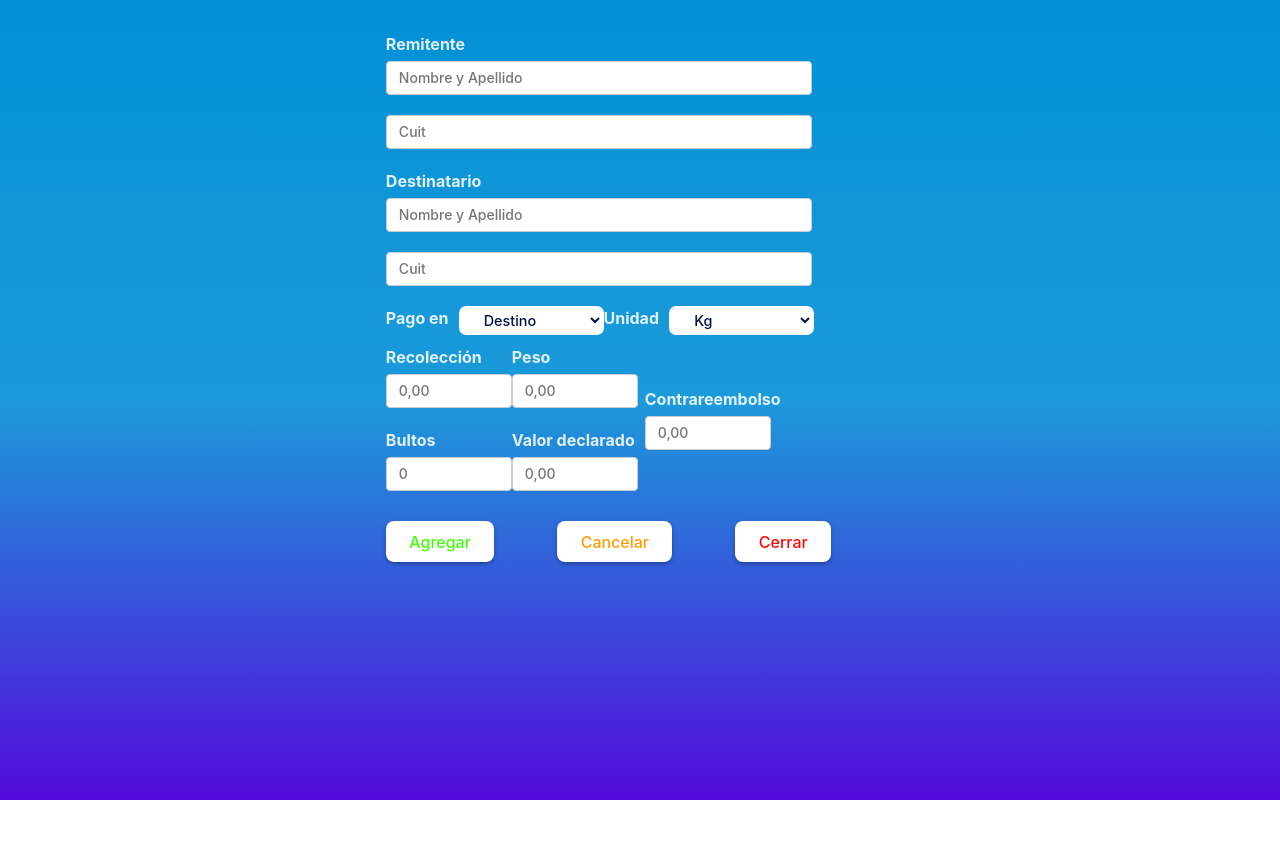
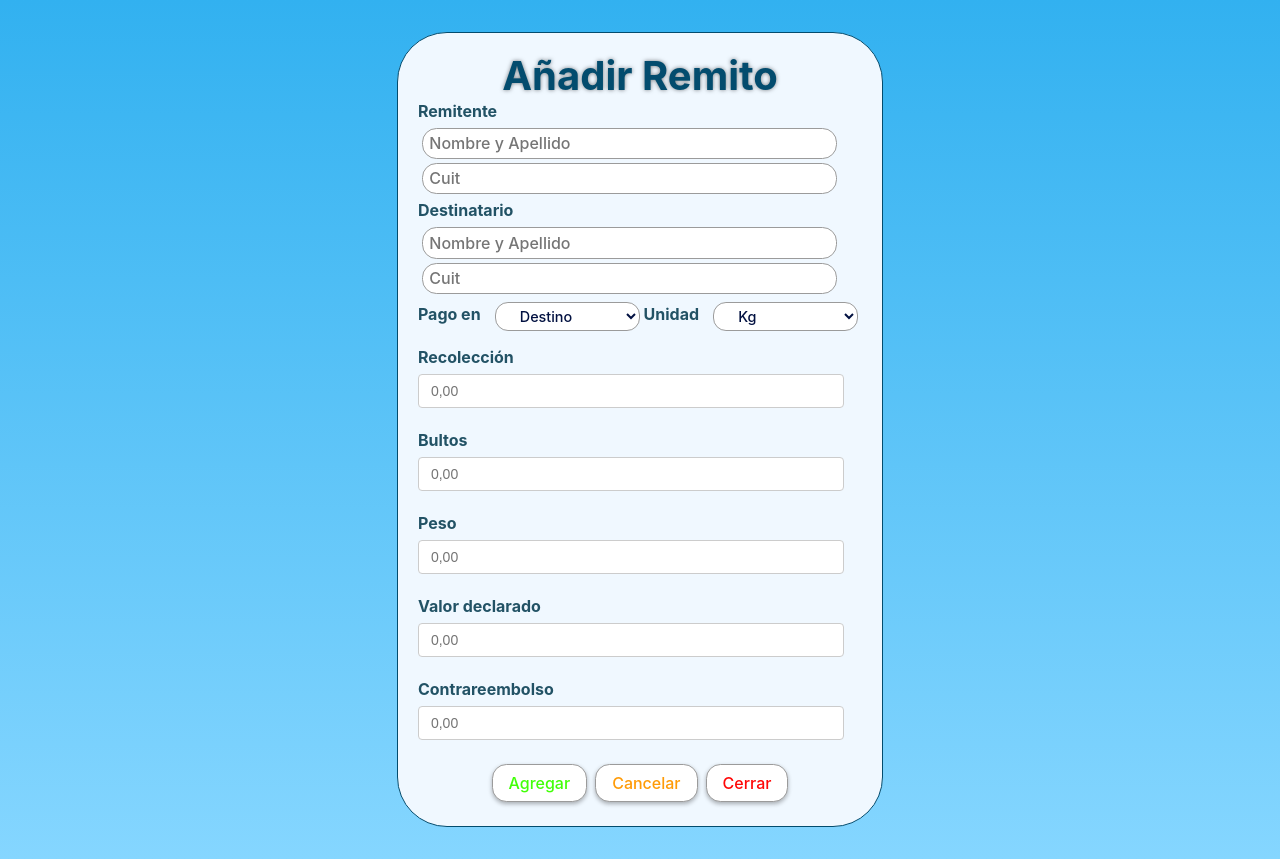
Before and after one commit to lucatass/SiroTransportesFrontEnd, a React (Vite) app: page / in a window 1280 px wide. Before the commit the page ends 800 px from the top, so only its background shows below. Built offline with nearby package versions, Linux system fonts and the light colour scheme.

Commit message:
Intento de dividir Remitente en componente pero no envia los datos

```diff
--- /dev/null
+++ b/src/components/RemitenteForm.tsx
@@ -0,0 +1,25 @@
+import React from 'react'
+import { UseFormRegister } from "react-hook-form"
+import { FormValues } from './RemitoFormValues';
+
+interface RemitenteFormProps {
+    register: UseFormRegister<FormValues>;
+}
+
+const RemitenteForm: React.FC<RemitenteFormProps> = ({ register }) => {
+    return (
+        <div>
+            <label htmlFor="remitente">Remitente</label>
+            <input type="text" id="remitenteNombre" placeholder='Nombre y Apellido'
+            {...register("remitenteNombre",{
+                required:"El nombre es requerido (;_;)",
+            })} />
+            <input type="text" id="remitenteCuit" placeholder='Cuit'
+            {...register("remitenteCuit",{
+                required:"El cuit es requerido (;_;)",
+            })} />
+        </div>
+    )
+}
+
+export default RemitenteForm
--- /dev/null
+++ b/src/components/RemitoFormValues.ts
@@ -0,0 +1,13 @@
+export type FormValues = {
+    remitenteNombre: string;
+    remitenteCuit: string;
+    destinatarioNombre: string;
+    destinatarioCuit: string;
+    pagoEn: string;
+    unidad: string;
+    recolección: number;
+    bultos: number;
+    peso: number;
+    valorDeclarado: number;
+    contrareembolso: number;
+};
--- a/src/components/RemitosForm.css
+++ b/src/components/RemitosForm.css
@@ -1,3 +1,19 @@
+h1 {
+    text-align: center;
+    font-weight: bold;
+    color: #034c6e;
+    text-shadow: 0px 0px 4px rgba(0, 0, 0, 0.5);
+    font-size: 2.5em !important;
+    margin: 1px;
+}
+form {
+    background-color: aliceblue;
+    padding: 20px;
+    border-radius: 50px;
+    border: 1px solid #034c6e;
+}
+
+
 .pagoEn {
     display: flex;
     align-items: center;
@@ -29,10 +45,12 @@ select {
     flex: 1;
     min-width: 145px;
     max-width: max-content;
+    border: 1px solid #9b9b9b !important;
+    border-color: #0a0a0a;
 }
 
+
 button {
-    margin-right: 63px;
     font-size: 1rem;
     box-shadow: 0 2px 4px rgba(0, 0, 0, 0.3);
     transition: all 0.2s ease;
@@ -48,6 +66,7 @@ button:hover {
     color: #41ff07 !important;
     background-color: white;
     transition: text-shadow 0.2s, box-shadow 0.2s;
+    padding: 0.5em 1em;
 }
 
 .agregar:hover {
@@ -59,6 +78,7 @@ button:hover {
     color: #ff9b07 !important;
     background-color: white;
     transition: text-shadow 0.2s, box-shadow 0.2s;
+    padding: 0.5em 1em;
 }
 
 .cancelar:hover {
@@ -70,6 +90,7 @@ button:hover {
     color: #ff0707 !important;
     background-color: white;
     transition: text-shadow 0.2s, box-shadow 0.2s;
+    padding: 0.5em 1em;
 }
 
 .cerrar:hover {
--- a/src/components/RemitosForm.tsx
+++ b/src/components/RemitosForm.tsx
@@ -1,22 +1,11 @@
 import { useForm } from "react-hook-form"
 import { DevTool } from "@hookform/devtools"
 import './RemitosForm.css'
+import RemitenteForm from './RemitenteForm';
+import { FormValues } from './RemitoFormValues';
 
-type FormValues = {
-    remitenteNombre: string;
-    remitenteCuit: string;
-    destinatarioNombre: string;
-    destinatarioCuit: string;
-    pagoEn: string;
-    unidad: string;
-    recolección: number;
-    bultos: number;
-    peso: number;
-    valorDeclarado: number;
-    contrareembolso: number;
-}
+
 export const RemitosForm = () => {
-
     const form = useForm<FormValues>()
     const { register, control, handleSubmit } = form
     const onSubmit = (data: FormValues) => {
@@ -24,18 +13,11 @@ export const RemitosForm = () => {
     }
 
     return (
-    <div>
+        <div className="RemitosForm">
             <form onSubmit={handleSubmit(onSubmit)}>
+                <h1>Añadir Remito</h1>
 
-            <label htmlFor="remitente">Remitente</label>
-            <input type="text" id="remitenteNombre" placeholder='Nombre y Apellido'
-            {...register("remitenteNombre",{
-                required:"El nombre es requerido (;_;)",
-            })} />
-            <input type="text" id="remitenteCuit" placeholder='Cuit'
-            {...register("remitenteCuit",{
-                required:"El cuit es requerido (;_;)",
-            })} />
+                <RemitenteForm register={register} />
 
                 <label htmlFor="destinatario">Destinatario</label>
                 <input type="text" id="destinatarioNombre" placeholder='Nombre y Apellido'
@@ -48,7 +30,6 @@ export const RemitosForm = () => {
                 })} />
 
                 <div className="pagoEn">
-
                     <label htmlFor="pagoEn">Pago en</label>
                     <select name="pagoEn" id="pagoEn">
                         <option value="destino">Destino</option>
@@ -63,45 +44,40 @@ export const RemitosForm = () => {
                         <option value="pc">%</option>
                         <option value="m3">m³</option>
                     </select>
-
                 </div>
 
-            <div className="costos">
                 <div>
                     <label htmlFor="recolección">Recolección</label>
                     <input type="number" id="recolección" placeholder='0,00'
-                    {...register("recolección",
-                        {valueAsNumber: true,
-                    })} />
+                    {...register("recolección",{
+                        valueAsNumber: true
+                    })}/>
 
                     <label htmlFor="bultos">Bultos</label>
-                    <input type="number" id="bultos"  placeholder='0'
-                    {...register("bultos",
-                        {valueAsNumber: true
+                    <input type="number" id="bultos" placeholder='0,00'
+                    {...register("bultos",{
+                        valueAsNumber: true
                     })}/>
-                </div>
-                <div>
+
                     <label htmlFor="peso">Peso</label>
-                    <input type="number" id="peso"  placeholder='0,00'
-                    {...register("peso",
-                        {valueAsNumber: true
+                    <input type="number" id="peso" placeholder='0,00'
+                    {...register("peso",{
+                        valueAsNumber: true
                     })}/>
 
                     <label htmlFor="valorDeclarado">Valor declarado</label>
                     <input type="number" id="valorDeclarado" placeholder='0,00'
-
-                    {...register("valorDeclarado",
-                        {valueAsNumber: true
+                    {...register("valorDeclarado",{
+                        valueAsNumber: true
                     })} />
                 </div>
-                <div >
+
+                <div>
                     <label htmlFor="contrareembolso">Contrareembolso</label>
                     <input type="number" id="contrareembolso" placeholder='0,00'
-                    {...register("contrareembolso",
-                        {valueAsNumber: true
+                    {...register("contrareembolso",{
+                        valueAsNumber: true
                     })} />
-
-                </div>
                 </div>
 
                 <button className="agregar" type="submit">Agregar</button>
--- a/src/index.css
+++ b/src/index.css
@@ -4,8 +4,8 @@
   font-weight: 400;
 
   color-scheme: light dark;
-  color: rgba(255, 255, 255, 0.87);
-  background: linear-gradient(to bottom, #0390d6,#1c9ada, #530adb);
+  color: rgba(3, 57, 78, 0.87);
+  background: linear-gradient(to bottom,#32b1f0, #85D6FF);
 
   font-synthesis: none;
   text-rendering: optimizeLegibility;
@@ -43,11 +43,13 @@ select {
 }
 
 button,
-input,
+input[type="text"],
+input[type="numeric"],
 select {
-  border-radius: 0.5em;
+  border-radius: 0.9em;
   border: 1px solid transparent;
-  padding: 0.6em 1.4em ;
+  padding: 0.2em 0.4em ;
+  margin: 4px;
   font-size: 1em;
   font-weight: 500;
   font-family: inherit;
@@ -55,11 +57,14 @@ select {
   color: #021141 !important;
   cursor: pointer;
   transition: border-color 0.1s;
+  border: 1px solid #9b9b9b !important;
+  border-color: #0a0a0a;
 }
-button:hover,
 input:hover,
 select:hover {
   border-color: #646cff;
+  box-shadow: 0 0 10px #646cff;
+  transition: border-color 0.2s, box-shadow 0.2s !important;
 }
 button:focus,
 button:focus-visible,
```
Lines whose indentation alone changed are shown as unchanged.
